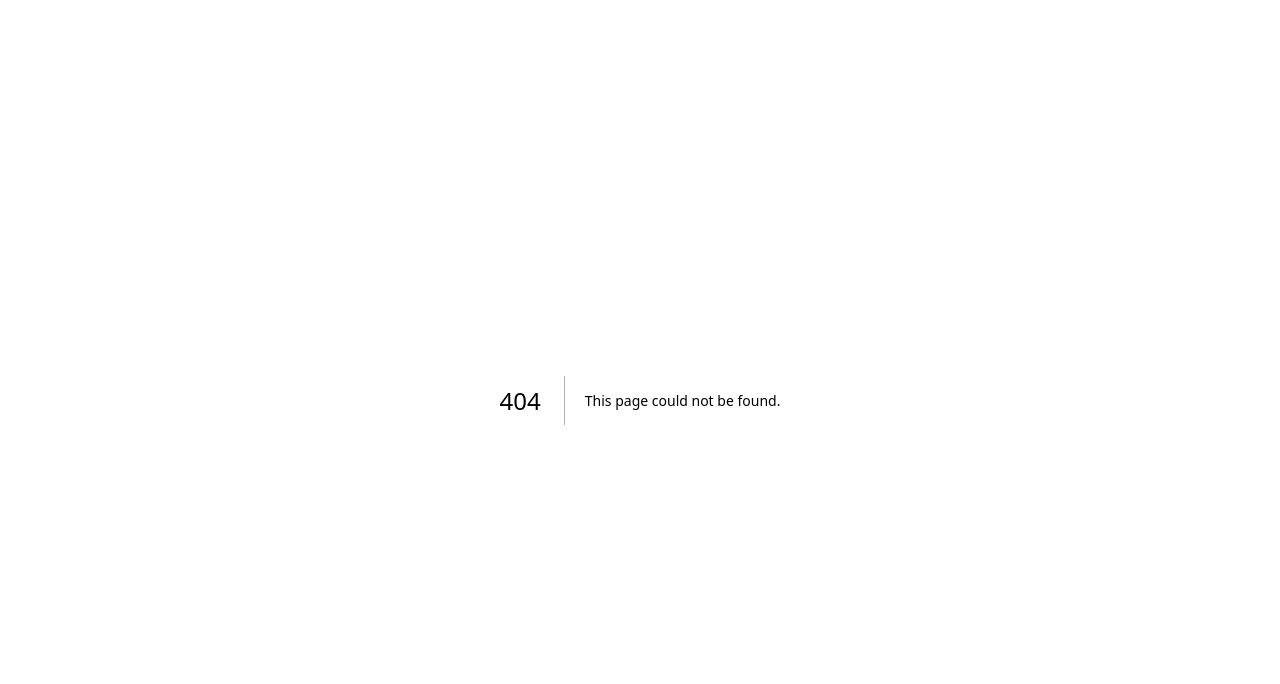
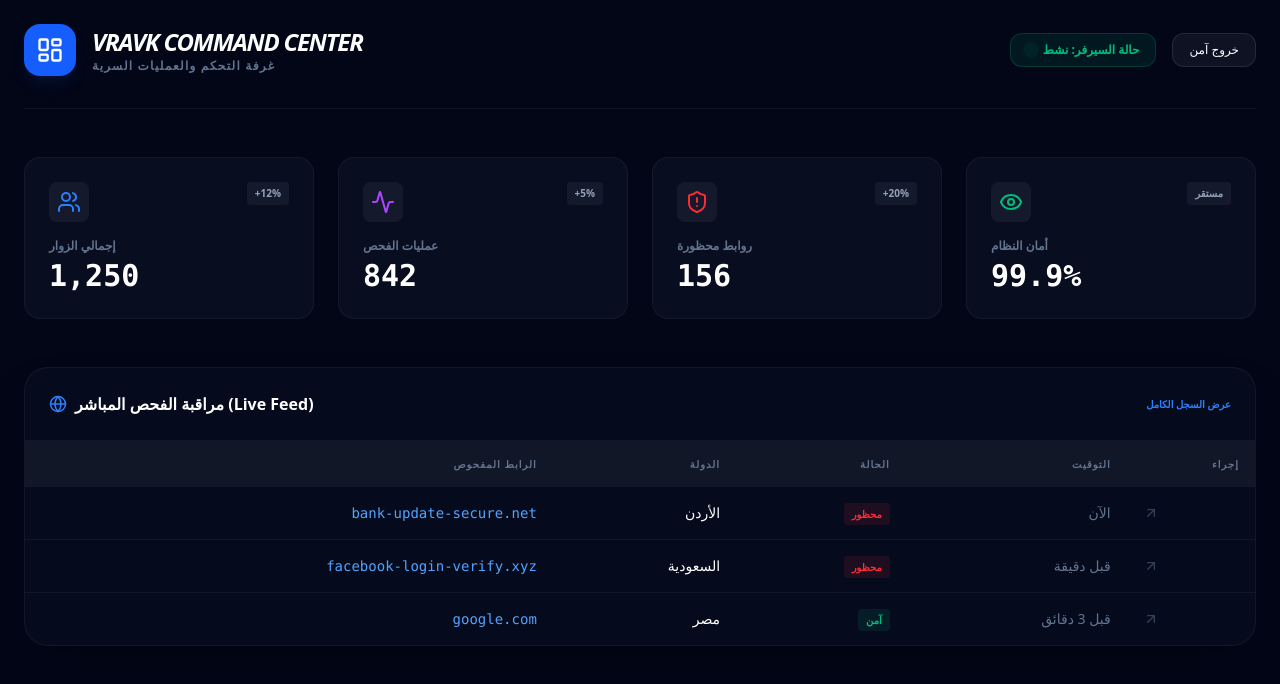
Before and after one commit to NOURKLOUB/vravk-core, a Next.js app: page /admin-vravk-secret in a window 1280 px wide. Before the commit this address had no page. Shown: the top 684 px of the page. Built offline with nearby package versions, Linux system fonts and the light colour scheme.

Commit message:
Fix: Active link for API docs

```diff
--- /dev/null
+++ b/src/app/admin-vravk-secret/page.tsx
@@ -0,0 +1,92 @@
+"use client";
+import React, { useState, useEffect } from 'react';
+import { LayoutDashboard, Users, ShieldAlert, Activity, Globe, Eye, ArrowUpRight } from 'lucide-react';
+import Link from 'next/link';
+
+export default function AdminDashboard() {
+  // بيانات تجريبية لمحاكاة الواقع (سنربطها بـ Database في المرحلة القادمة)
+  const [serverStatus, setServerStatus] = useState("نشط");
+
+  const liveScans = [
+    { id: 1, url: "bank-update-secure.net", country: "الأردن", status: "محظور", time: "الآن" },
+    { id: 2, url: "facebook-login-verify.xyz", country: "السعودية", status: "محظور", time: "قبل دقيقة" },
+    { id: 3, url: "google.com", country: "مصر", status: "آمن", time: "قبل 3 دقائق" },
+  ];
+
+  return (
+    <main className="min-h-screen bg-[#020617] text-white p-6 font-sans">
+      {/* Header اللوحة */}
+      <div className="max-w-7xl mx-auto flex flex-col md:flex-row justify-between items-center gap-6 mb-12 border-b border-white/5 pb-8">
+        <div className="flex items-center gap-4">
+          <div className="bg-blue-600 p-3 rounded-2xl shadow-lg shadow-blue-900/20">
+            <LayoutDashboard size={28} />
+          </div>
+          <div>
+            <h1 className="text-2xl font-black italic tracking-tighter">VRAVK COMMAND CENTER</h1>
+            <p className="text-slate-500 text-xs uppercase tracking-widest font-bold">غرفة التحكم والعمليات السرية</p>
+          </div>
+        </div>
+        <div className="flex gap-4">
+            <div className="bg-emerald-500/10 border border-emerald-500/20 px-4 py-2 rounded-xl flex items-center gap-2">
+                <div className="w-2 h-2 bg-emerald-500 rounded-full animate-ping"></div>
+                <span className="text-xs font-bold text-emerald-500">حالة السيرفر: {serverStatus}</span>
+            </div>
+            <Link href="/" className="bg-white/5 hover:bg-white/10 px-4 py-2 rounded-xl text-xs transition-all border border-white/10">خروج آمن</Link>
+        </div>
+      </div>
+
+      {/* الإحصائيات الكبرى */}
+      <div className="max-w-7xl mx-auto grid grid-cols-1 md:grid-cols-4 gap-6 mb-12">
+        {[
+          { label: "إجمالي الزوار", value: "1,250", icon: <Users className="text-blue-500"/>, trend: "+12%" },
+          { label: "عمليات الفحص", value: "842", icon: <Activity className="text-purple-500"/>, trend: "+5%" },
+          { label: "روابط محظورة", value: "156", icon: <ShieldAlert className="text-red-500"/>, trend: "+20%" },
+          { label: "أمان النظام", value: "99.9%", icon: <Eye className="text-emerald-500"/>, trend: "مستقر" }
+        ].map((stat, i) => (
+          <div key={i} className="bg-slate-900/50 border border-white/5 p-6 rounded-2xl hover:border-blue-500/20 transition-all group">
+            <div className="flex justify-between items-start mb-4">
+                <div className="p-2 bg-white/5 rounded-lg group-hover:scale-110 transition-transform">{stat.icon}</div>
+                <span className="text-[10px] bg-white/5 px-2 py-1 rounded text-slate-400 font-bold">{stat.trend}</span>
+            </div>
+            <p className="text-slate-500 text-xs font-bold uppercase mb-1">{stat.label}</p>
+            <p className="text-3xl font-black font-mono">{stat.value}</p>
+          </div>
+        ))}
+      </div>
+
+      {/* قائمة الفحص المباشر */}
+      <div className="max-w-7xl mx-auto bg-slate-900/30 border border-white/5 rounded-3xl overflow-hidden shadow-2xl">
+        <div className="p-6 border-b border-white/5 flex justify-between items-center">
+            <h2 className="font-bold flex items-center gap-2"><Globe size={18} className="text-blue-500"/> مراقبة الفحص المباشر (Live Feed)</h2>
+            <button className="text-[10px] text-blue-500 font-bold hover:underline">عرض السجل الكامل</button>
+        </div>
+        <table className="w-full text-right text-sm">
+            <thead className="bg-white/5 text-slate-500 uppercase text-[10px] font-black tracking-widest">
+                <tr>
+                    <th className="p-4">الرابط المفحوص</th>
+                    <th className="p-4">الدولة</th>
+                    <th className="p-4">الحالة</th>
+                    <th className="p-4">التوقيت</th>
+                    <th className="p-4">إجراء</th>
+                </tr>
+            </thead>
+            <tbody className="divide-y divide-white/5">
+                {liveScans.map((scan) => (
+                    <tr key={scan.id} className="hover:bg-white/[0.02] transition-colors">
+                        <td className="p-4 font-mono text-blue-400">{scan.url}</td>
+                        <td className="p-4">{scan.country}</td>
+                        <td className="p-4">
+                            <span className={`px-2 py-1 rounded text-[10px] font-bold ${scan.status === 'محظور' ? 'bg-red-500/10 text-red-500' : 'bg-emerald-500/10 text-emerald-500'}`}>
+                                {scan.status}
+                            </span>
+                        </td>
+                        <td className="p-4 text-slate-500">{scan.time}</td>
+                        <td className="p-4"><ArrowUpRight size={16} className="text-slate-700 cursor-pointer hover:text-white" /></td>
+                    </tr>
+                ))}
+            </tbody>
+        </table>
+      </div>
+    </main>
+  );
+}
--- a/src/app/page.tsx
+++ b/src/app/page.tsx
@@ -1,18 +1,16 @@
 "use client";
 import React, { useState, useEffect } from 'react';
-import { ShieldCheck, ShieldAlert, Globe, Zap, Lock, Users, BarChart } from 'lucide-react';
+import { ShieldCheck, ShieldAlert, Globe, Zap, Lock, Users, BarChart, Mail, Crown, ArrowRight, Search } from 'lucide-react';
 import axios from 'axios';
 import Link from 'next/link';
 
-
+// 1. مكون العداد المستقر (Counter)
 const Counter = ({ target }: { target: number }) => {
   const [count, setCount] = useState(0);
-
   useEffect(() => {
     let start = 0;
-    const duration = 2000; // ثانيتين
+    const duration = 2000;
     const increment = target / (duration / 16);
-
     const timer = setInterval(() => {
       start += increment;
       if (start >= target) {
@@ -22,33 +20,12 @@ const Counter = ({ target }: { target: number }) => {
         setCount(Math.floor(start));
       }
     }, 16);
-
     return () => clearInterval(timer);
-  }, []); // القوس الفارغ هنا هو "السر"؛ يعني اشتغل مرة واحدة فقط عند التحميل
-
+  }, [target]);
   return <span>{count.toLocaleString()}</span>;
 };
 
-export default function Home() {
-  const [url, setUrl] = useState("");
-  const [loading, setLoading] = useState(false);
-  const [result, setResult] = useState<any>(null);
-  const [stats, setStats] = useState({ total: 12450, blocked: 3120 });
-
-
-  const handleScan = async () => {
-    if (!url) return;
-    setLoading(true);
-    try {
-      const response = await axios.post('/api/check', { url });
-      setResult(response.data);
-    } catch (error) {
-      console.error("Error scanning", error);
-    } finally {
-      setLoading(false);
-    }
-  };
-  // ضعه هنا في نهاية الملف تماماً
+// 2. مكون النبض العالمي (Live Pulse)
 const LivePulse = () => {
   const [activePulse, setActivePulse] = useState<string | null>(null);
   const pulses = [
@@ -65,8 +42,7 @@ const LivePulse = () => {
       const randomPulse = pulses[Math.floor(Math.random() * pulses.length)];
       setActivePulse(randomPulse);
       setTimeout(() => setActivePulse(null), 4000);
-    }, 6000);
-
+    }, 8000);
     return () => clearInterval(interval);
   }, []);
 
@@ -82,105 +58,118 @@ const LivePulse = () => {
   );
 };
 
+export default function Home() {
+  const [url, setUrl] = useState("");
+  const [loading, setLoading] = useState(false);
+  const [result, setResult] = useState<any>(null);
+
+  const handleScan = async () => {
+    if (!url) return;
+    setLoading(true);
+    setResult(null);
+    try {
+      const response = await axios.post('/api/check', { url });
+      setResult(response.data);
+    } catch (error) {
+      console.error("Error scanning", error);
+    } finally {
+      setLoading(false);
+    }
+  };
+
   return (
-    <main className="min-h-screen w-full bg-[#020617] text-slate-200 overflow-x-hidden">
+    <main className="min-h-screen w-full bg-[#020617] text-slate-200 overflow-x-hidden selection:bg-blue-500/30">
       {/* Navigation */}
       <nav className="border-b border-white/5 bg-black/20 backdrop-blur-md sticky top-0 z-50">
         <div className="max-w-7xl mx-auto px-6 h-16 flex items-center justify-between">
           <div className="flex items-center gap-2">
-            <div className="w-8 h-8 bg-blue-600 rounded-lg flex items-center justify-center font-black text-white italic">F</div>
-            <span className="text-xl font-black tracking-tighter text-white">FRAVK <span className="text-blue-500">CORE</span></span>
+            <div className="w-8 h-8 bg-blue-600 rounded-lg flex items-center justify-center font-black text-white italic">V</div>
+            <span className="text-xl font-black tracking-tighter text-white">VRAVK <span className="text-blue-500">CORE</span></span>
           </div>
           <div className="hidden md:flex gap-8 text-sm font-medium text-slate-400">
             <Link href="/threats" className="hover:text-blue-400 transition-colors">قاعدة التهديدات</Link>
             <Link href="/api-docs" className="hover:text-blue-400 transition-colors">المطورين API</Link>
-            <Link href="/elite" className="hover:text-blue-400 transition-colors">عن النظام</Link>
-
+            <a href="#" className="hover:text-blue-400 transition-colors">عن النظام</a>
           </div>
-          <button className="bg-white/5 hover:bg-white/10 border border-white/10 px-4 py-2 rounded-full text-xs font-bold transition-all">دخول النخبة</button>
+          <Link href="/elite" className="bg-white/5 hover:bg-white/10 border border-white/10 px-4 py-2 rounded-full text-xs font-bold transition-all">دخول النخبة</Link>
         </div>
       </nav>
 
       {/* Hero Section */}
-      <section className="pt-20 pb-32 px-6 relative overflow-hidden">
-        <div className="absolute top-0 left-1/2 -translate-x-1/2 w-[1000px] h-[600px] bg-blue-600/10 blur-[120px] rounded-full -z-10"></div>
-
+      <section className="pt-20 pb-32 px-6 relative">
         <div className="max-w-4xl mx-auto text-center">
-          <div className="inline-flex items-center gap-2 bg-blue-500/10 border border-blue-500/20 px-3 py-1 rounded-full text-blue-400 text-xs font-bold mb-6 animate-fade-in">
+          <div className="inline-flex items-center gap-2 bg-blue-500/10 border border-blue-500/20 px-3 py-1 rounded-full text-blue-400 text-xs font-bold mb-6 animate-pulse">
             <Zap size={14} /> الإصدار الاستخباراتي 1.0 نشط الآن
           </div>
-          <h1 className="text-5xl md:text-7xl font-black text-white tracking-tight mb-6">
-            حماية <span className="text-transparent bg-clip-text bg-gradient-to-r from-blue-400 to-indigo-500">2 مليار</span> إنسان من الاحتيال الرقمي.
+          <h1 className="text-5xl md:text-7xl font-black text-white tracking-tight mb-6 leading-tight">
+            حماية <span className="text-transparent bg-clip-text bg-gradient-to-r from-blue-400 to-indigo-500 text-glow">2 مليار</span> إنسان من الاحتيال.
           </h1>
-          <p className="text-slate-400 text-lg md:text-xl max-w-2xl mx-auto mb-10 leading-relaxed font-light">
-            FRAVK ليس مجرد أداة فحص، بل هو نظام تعلم ذاتي يطارد الروابط المشبوهة ويحمي هويتك الرقمية بذكاء استباقي.
-          </p>
 
-          {/* Search Box */}
-          <div className="relative max-w-3xl mx-auto group">
-            <div className="absolute -inset-1 bg-gradient-to-r from-blue-600 to-indigo-600 rounded-2xl blur opacity-25 group-hover:opacity-50 transition duration-1000"></div>
-            <div className="relative flex items-center bg-slate-900 border border-white/10 rounded-2xl p-2 shadow-2xl">
+          {/* Search Box with Radar Effect */}
+          <div className="relative max-w-3xl mx-auto mt-10 group">
+            <div className="absolute -inset-1 bg-gradient-to-r from-blue-600 to-indigo-600 rounded-2xl blur opacity-20 group-hover:opacity-40 transition duration-1000"></div>
+            <div className="relative flex items-center bg-slate-900 border border-white/10 rounded-2xl p-2 shadow-2xl overflow-hidden">
               {loading && (
                 <div className="absolute inset-0 z-10 pointer-events-none overflow-hidden rounded-2xl">
-    <div className="w-full h-1 bg-blue-500 shadow-[0_0_15px_rgba(59,130,246,0.8)] absolute animate-scan"></div>
+                  <div className="w-full h-1 bg-blue-500 shadow-[0_0_15px_rgba(59,130,246,0.8)] absolute animate-scan top-0 left-0"></div>
                 </div>
               )}
-
               <input
                 type="text"
-                placeholder="ألصق الرابط المشبوه (amazon-gift.xyz...)"
-                className="w-full bg-transparent border-none focus:ring-0 px-6 py-4 text-white placeholder:text-slate-600 md:text-xl"
+                placeholder="ألصق الرابط المشبوه هنا..."
+                className="w-full bg-transparent border-none focus:ring-0 px-6 py-4 text-white md:text-xl"
                 value={url}
                 onChange={(e) => setUrl(e.target.value)}
-                // --- إضافة ميزة الـ Enter هنا ---
-  onKeyDown={(e) => {
-    if (e.key === 'Enter') {
-      handleScan();
-    }
-  }}
+                onKeyDown={(e) => e.key === 'Enter' && handleScan()}
               />
               <button
                 onClick={handleScan}
                 disabled={loading}
-                className="bg-blue-600 hover:bg-blue-500 text-white px-8 py-4 rounded-xl font-black text-lg transition-all active:scale-95 disabled:opacity-50 cursor-pointer"
+                className="bg-blue-600 hover:bg-blue-500 text-white px-8 py-4 rounded-xl font-black text-lg transition-all active:scale-95 disabled:opacity-50"
               >
                 {loading ? "يتم الفحص..." : "كشف الحقيقة"}
               </button>
             </div>
           </div>
 
-          {/* Real-time Stats */}
+          {/* Stats Section */}
           <div className="flex justify-center gap-12 mt-12 text-slate-500 text-sm font-bold uppercase tracking-widest">
             <div className="flex flex-col items-center gap-1">
-    <span className="text-white text-2xl font-mono">
-      <Counter target={12450} />+
-    </span>
+              <span className="text-white text-2xl font-mono"><Counter target={12450} />+</span>
               <span>روابط مفحوصة</span>
             </div>
             <div className="flex flex-col items-center gap-1">
-    <span className="text-red-500 text-2xl font-mono">
-      <Counter target={3120} />+
-    </span>
+              <span className="text-red-500 text-2xl font-mono"><Counter target={3120} />+</span>
               <span>تهديد محظور</span>
             </div>
           </div>
-
         </div>
 
-        {/* Results Render */}
+        {/* Results with Warning Viral Engine */}
         {result && (
-          <div className={`max-w-3xl mx-auto mt-12 p-8 rounded-3xl border animate-in zoom-in-95 duration-500 ${
+          <div className={`max-w-3xl mx-auto mt-12 p-8 rounded-3xl border animate-in zoom-in duration-500 ${
             result.riskScore > 60 ? 'border-red-500/30 bg-red-500/5' : 'border-emerald-500/30 bg-emerald-500/5'
           }`}>
              <div className="flex flex-col md:flex-row justify-between items-center gap-6">
-                <div className="text-right">
+                <div className="text-right flex-1">
                   <div className="flex items-center gap-2 mb-2">
                     {result.riskScore > 60 ? <ShieldAlert className="text-red-500"/> : <ShieldCheck className="text-emerald-500"/>}
                     <h2 className="text-xl font-bold">تقرير VRAVK الاستخباري</h2>
                   </div>
                   <p className="text-slate-400 text-sm font-mono mb-4">{result.domain}</p>
                   <p className="text-lg font-medium leading-relaxed italic">"{result.message}"</p>
+
+                  {/* مقياس الشفافية */}
+                  <div className="mt-6 grid grid-cols-2 gap-3">
+                    {["تحليل النطاق", "بصمة البراند", "كاشف التحويلات", "فحص الأكواد"].map((label, i) => (
+                      <div key={i} className="flex items-center gap-2 bg-white/5 p-2 rounded-lg border border-white/5">
+                        <div className="w-1.5 h-1.5 rounded-full bg-blue-500 animate-pulse"></div>
+                        <span className="text-[9px] text-slate-500 uppercase tracking-widest">{label}</span>
                       </div>
+                    ))}
+                  </div>
+                </div>
+
                 <div className="relative w-32 h-32 flex items-center justify-center">
                    <svg className="w-full h-full transform -rotate-90">
                       <circle cx="64" cy="64" r="58" stroke="currentColor" strokeWidth="8" fill="transparent" className="text-white/5" />
@@ -192,30 +181,35 @@ const LivePulse = () => {
                    <span className="absolute text-3xl font-black">{result.riskScore}%</span>
                 </div>
              </div>
+
+             {/* زر التحذير العالمي - يظهر عند الخطر */}
+             {result.riskScore >= 70 && (
+               <div className="mt-10 pt-8 border-t border-white/5">
+                 <button
+                  onClick={() => {
+                    const message = `⚠️ تحذير أمني عاجل!\nلقد قمت بفحص الرابط: (${result.domain})\nعبر محرك VRAVK وتبين أنه احتيالي بنسبة ${result.riskScore}%.\n\nافحص أي رابط هنا:\nhttps://vravk-core.vercel.app`;
+                    window.open(`https://wa.me{encodeURIComponent(message)}`, '_blank');
+                  }}
+                  className="w-full bg-red-600 hover:bg-red-500 text-white font-black py-4 rounded-2xl flex items-center justify-center gap-3 transition-all shadow-lg active:scale-95"
+                 >
+                   <Globe size={20} className="animate-pulse" /> حذر الجميع عبر واتساب الآن
+                 </button>
                </div>
              )}
-          <div className="mt-6 grid grid-cols-2 gap-3">
-  {[
-    { label: "تحليل النطاق", status: "نشط" },
-    { label: "بصمة البراند", status: "مكتمل" },
-    { label: "كاشف التحويلات", status: "مكتمل" },
-    { label: "فحص الأكواد", status: "نشط" }
-  ].map((item, i) => (
-    <div key={i} className="flex items-center gap-2 bg-white/5 p-2 rounded-lg border border-white/5">
-      <div className="w-2 h-2 rounded-full bg-blue-500 animate-pulse"></div>
-      <span className="text-[10px] text-slate-400 uppercase tracking-widest">{item.label}</span>
           </div>
-  ))}
-</div>
+        )}
       </section>
 
+      {/* شريط التهديدات الحية */}
 
-      {/* Footer Branding */}
-      <footer className="border-t border-white/5 py-12 text-center cursor-pointer">
-        <p className="text-slate-400 text-xs font-bold tracking-[0.3em] uppercase">Powered by FRAVK Cyber Intelligence Group</p>
+
+      <footer className="py-12 text-center">
+        <p className="text-slate-600 text-[10px] font-bold tracking-[0.4em] uppercase">VRAVK Cyber Intelligence Group © 2026</p>
       </footer>
-         {/* استدعاء النبض العالمي هنا */}
+
       <LivePulse />
+
+
     </main>
   );
 }
```
Lines whose indentation alone changed are shown as unchanged.
